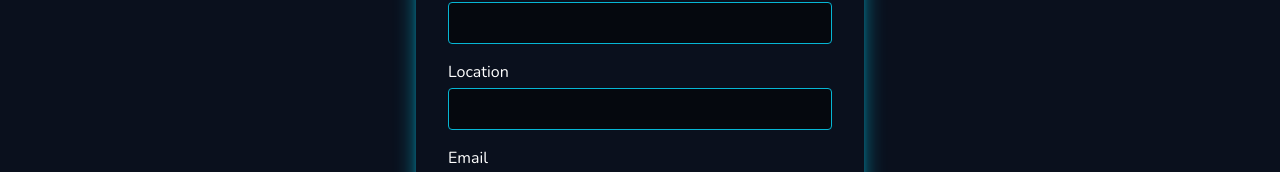
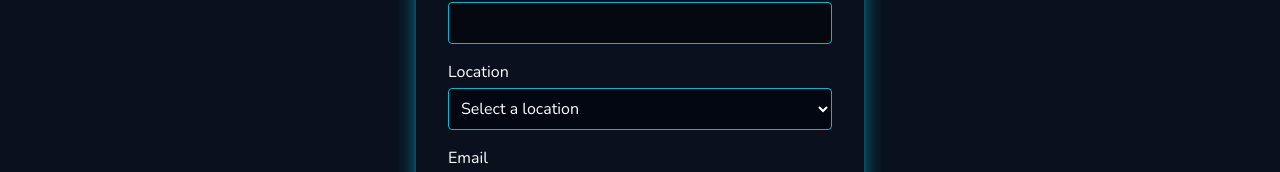
Before and after one commit to mihadcse/Career_Sync, a React (Vite) app in the folder Career_Sync_Client/: page /sign-up in a window 1280 px wide. Both pictures are taken after a click on the button "Register as Company". Shown: the part 350-522 px from the top of the page. Built offline with nearby package versions, Linux system fonts and the light colour scheme.

Commit message:
Added select box instead of input field for company location in registration form

```diff
--- a/Career_Sync_Client/src/Pages/Signup.jsx
+++ b/Career_Sync_Client/src/Pages/Signup.jsx
@@ -42,7 +42,7 @@ const Signup = () => {
           website: formData.Website
         };
 
-        const response = await fetch('http://localhost:3000/api/register-company', {
+        response = await fetch('http://localhost:3000/api/register-company', {
           method: 'POST',
           headers: {
             'Content-Type': 'application/json'
@@ -108,11 +108,28 @@ const Signup = () => {
                 </div>
                 <div>
                   <label className='block mb-1'>Company Website</label>
-                  <input type='url' name='companyWebsite' value={formData.companyWebsite} onChange={handleInputChange} className='w-full p-2 rounded bg-black/50 border border-cyan-500 focus:outline-none focus:ring-2 focus:ring-cyan-500' required />
+                  <input type='url' name='Website' value={formData.Website} onChange={handleInputChange} className='w-full p-2 rounded bg-black/50 border border-cyan-500 focus:outline-none focus:ring-2 focus:ring-cyan-500' required />
                 </div>
+                {/* Select Box for Location */}
                 <div>
                   <label className='block mb-1'>Location</label>
-                  <input type='text' name='location' value={formData.location} onChange={handleInputChange} className='w-full p-2 rounded bg-black/50 border border-cyan-500 focus:outline-none focus:ring-2 focus:ring-cyan-500' required />
+                  <select
+                    name='location'
+                    value={formData.location}
+                    onChange={handleInputChange}
+                    className='w-full p-2 rounded bg-gray-950 border border-cyan-500 focus:outline-none focus:ring-2 focus:ring-cyan-500'
+                    required
+                  >
+                    <option value='' disabled>Select a location</option>
+                    <option value='Dhaka'>Dhaka</option>
+                    <option value='Chattogram'>Chattogram</option>
+                    <option value='Sylhet'>Sylhet</option>
+                    <option value='Mymensingh'>Mymensingh</option>
+                    <option value='Rangpur'>Rangpur</option>
+                    <option value='Barishal'>Barishal</option>
+                    <option value='Khulna'>Khulna</option>
+                    <option value='Rajshahi'>Rajshahi</option>
+                  </select>
                 </div>
               </>
             ) : (
```
